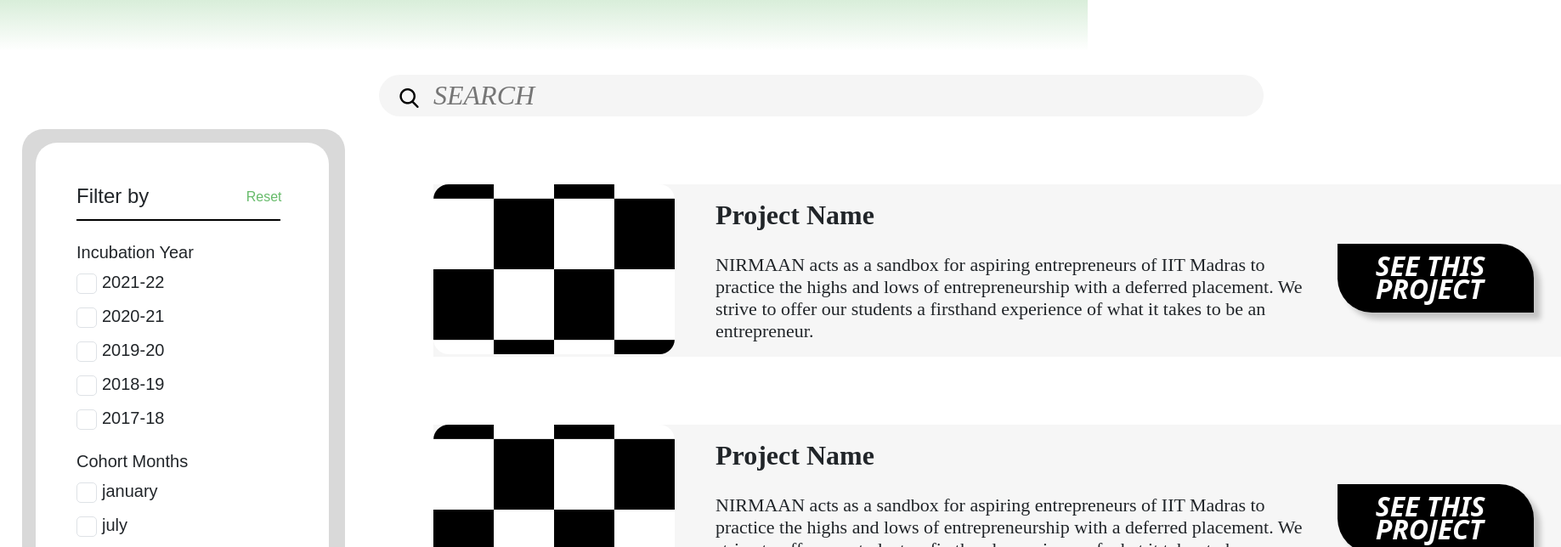
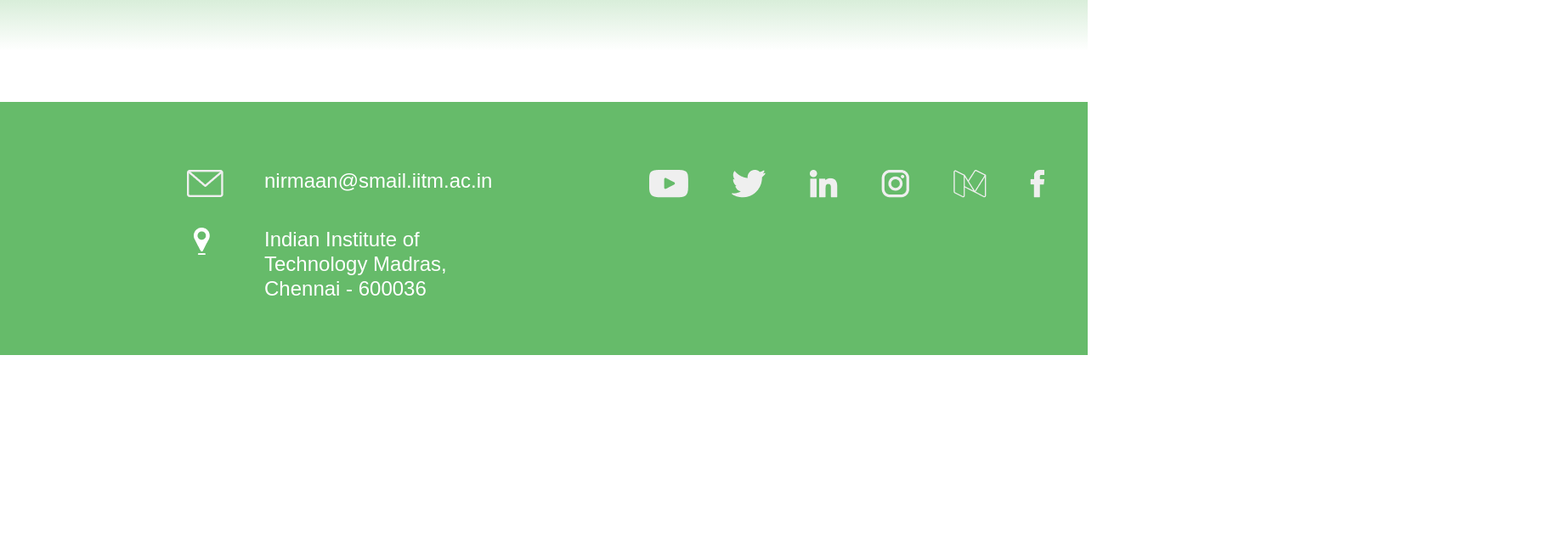
Before and after one commit to realnihal/nirmaan-laravel, a React (Create React App) app: page /start-ups in a window 1280 px wide. Shown: the part 180-824 px from the top of the page at 85% size, 1837 px wide, since content can reach past the window. After the commit the page ends 800 px from the top, so only its background shows below. Built offline with nearby package versions, Linux system fonts and the light colour scheme.

Commit message:
work with start up page is set

```diff
--- a/src/App.js
+++ b/src/App.js
@@ -3,7 +3,7 @@
 import Home from "./Pages/Home";
 import TeamsComp from "../src/Pages/inner-pages/Teams";
 import AboutComp from "./Pages/inner-pages/AboutInteraction";
-import StartupsComp from "../src/Pages/inner-pages/StartUpInteraction1";
+import StartupsComp from "../src/Pages/inner-pages/WorkWithStartUp";
 import Media from "./Pages/inner-pages/Media";
 import BlogsComp from "./Pages/inner-pages/AboutUs";
 
--- a/src/Pages/inner-pages/StartUpInteraction1.js
+++ b/src/Pages/inner-pages/StartUpInteraction1.js
@@ -67,6 +67,8 @@
             setSelectedMonths={setSelectedMonths}
             selectedSectors={selectedSectors}
             setSelectedSectors={setSelectedSectors}
+            yearTitle="Incubation Year"
+            monthTitle="Cohort Months"
           />
         </div>
         <div className="search-container">
--- /dev/null
+++ b/src/Pages/inner-pages/WorkWithStartUp.js
@@ -0,0 +1,15 @@
+import React from 'react';
+import NavBar from './NavBar';
+import Footer from '../Footer';
+
+function WorkWithStartUp() {
+    return (
+        <div>
+            <NavBar/>
+
+            <Footer/>
+        </div>
+    );
+}
+
+export default WorkWithStartUp;
--- a/src/Pages/inner-pages/inner-sub-compoents.js/CheckBox.js
+++ b/src/Pages/inner-pages/inner-sub-compoents.js/CheckBox.js
@@ -16,6 +16,8 @@
   setSelectedMonths,
   selectedSectors,
   setSelectedSectors,
+  yearTitle,
+  monthTitle
 }) {
   const handleCheckboxChange = (event, category) => {
     const value = event.target.value;
@@ -86,7 +88,7 @@
           <Form>
             <Form.Group>
               <Form.Label className="common-heading-style year-margin">
-                Incubation Year
+                {yearTitle}
               </Form.Label>
               <div className="common-form-gap">
                 {years.map((yearObj) => (
@@ -106,7 +108,7 @@
 
             <Form.Group>
               <Form.Label className="common-heading-style">
-                Cohort Months
+                {monthTitle}
               </Form.Label>
               <div className="common-form-gap">
                 {months.map((monthObj) => (
```
Also changed, not shown: src/Pages/inner-pages/workWithStartUp.css (added).
